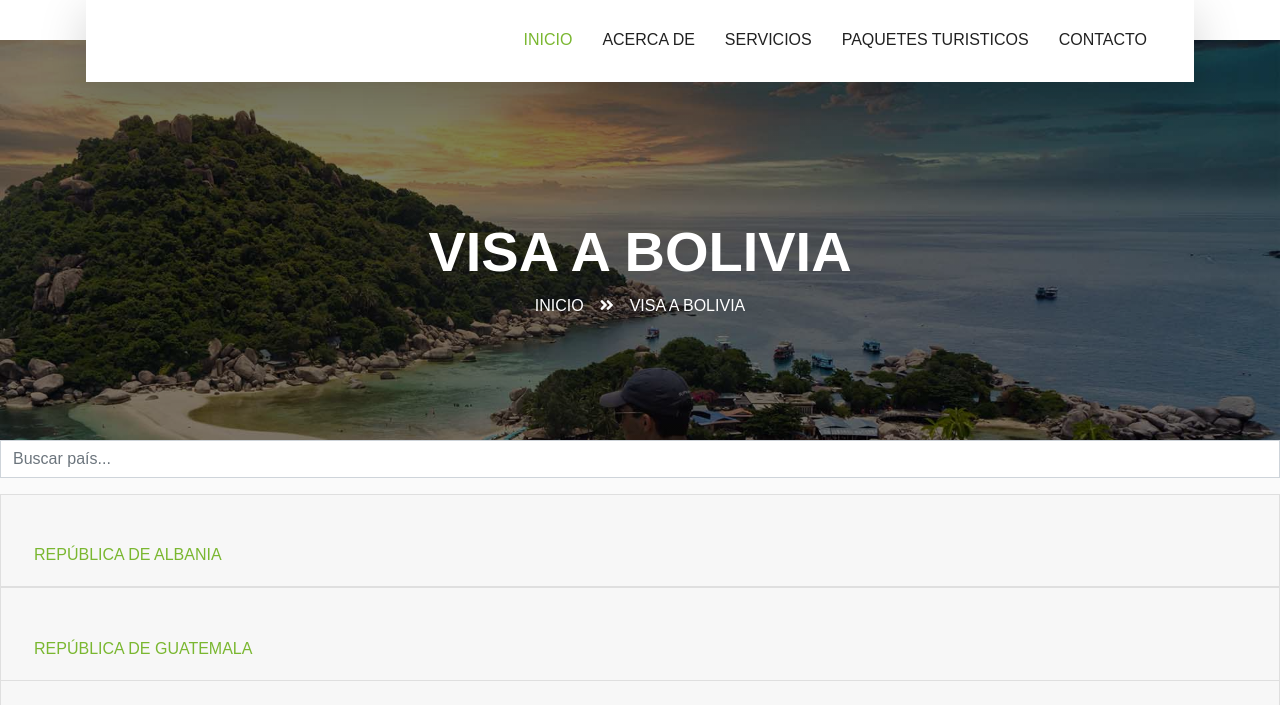
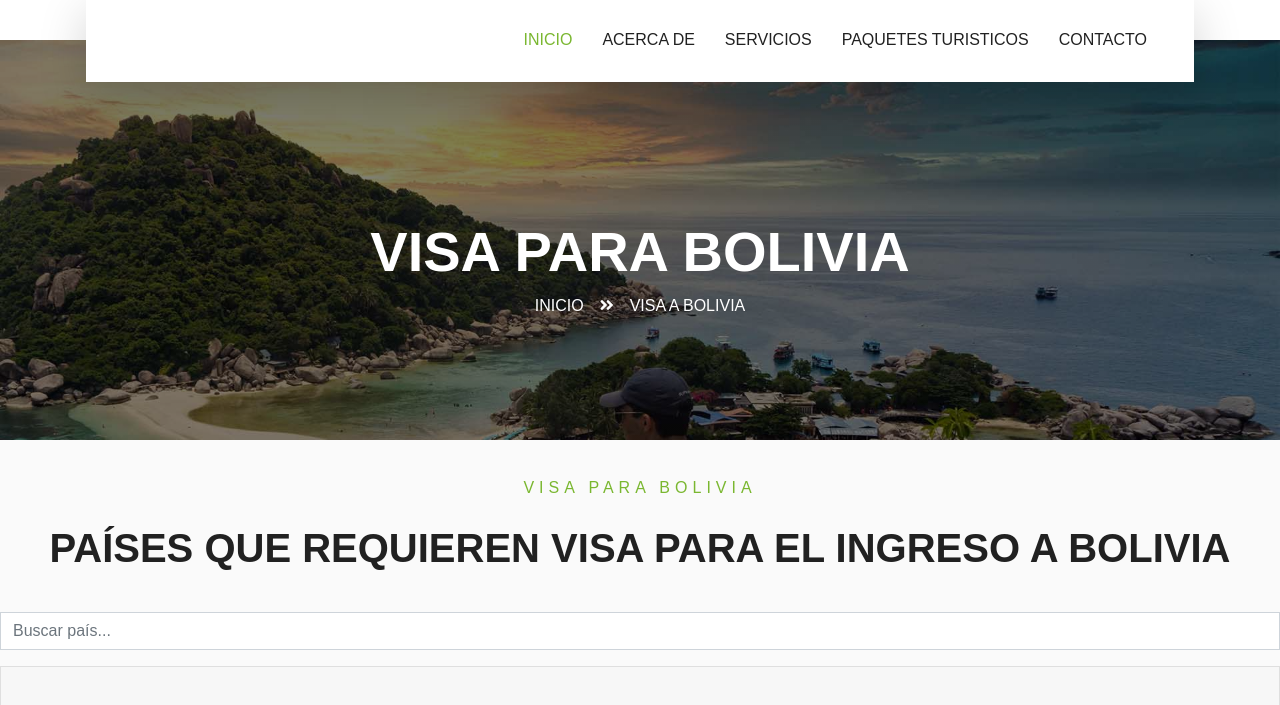
Before and after one commit to Alejvndr0/visas, a plain HTML site: page visa.html in a window 1280 px wide. Shown: the part 64-769 px from the top of the page. Drawn offline with nearby package versions, Linux system fonts and the light colour scheme.

Commit message:
first commit

```diff
--- a/visa.html
+++ b/visa.html
@@ -87,7 +87,7 @@
     <div class="container-fluid page-header">
         <div class="container">
             <div class="d-flex flex-column align-items-center justify-content-center" style="min-height: 400px">
-                <h3 class="display-4 text-white text-uppercase">VISA A BOLIVIA</h3>
+                <h3 class="display-4 text-white text-uppercase">VISA PARA BOLIVIA</h3>
                 <div class="d-inline-flex text-white">
                     <p class="m-0 text-uppercase"><a class="text-white" href="index.html">inicio</a></p>
                     <i class="fa fa-angle-double-right pt-1 px-3"></i>
@@ -99,7 +99,10 @@
     <!-- Header End -->
 
 
-
+    <div class="text-center mb-3 pb-3">
+        <h6 class="text-primary text-uppercase" style="letter-spacing: 5px;">Visa Para Bolivia</h6>
+        <h1>PAÍSES QUE REQUIEREN VISA PARA EL INGRESO A BOLIVIA</h1>
+    </div>
     <!-- Booking End -->
 
     <input type="text" id="searchInput" placeholder="Buscar país..." class="form-control mb-3">
```
Also changed, not shown: index.html (+1 -1 lines).
